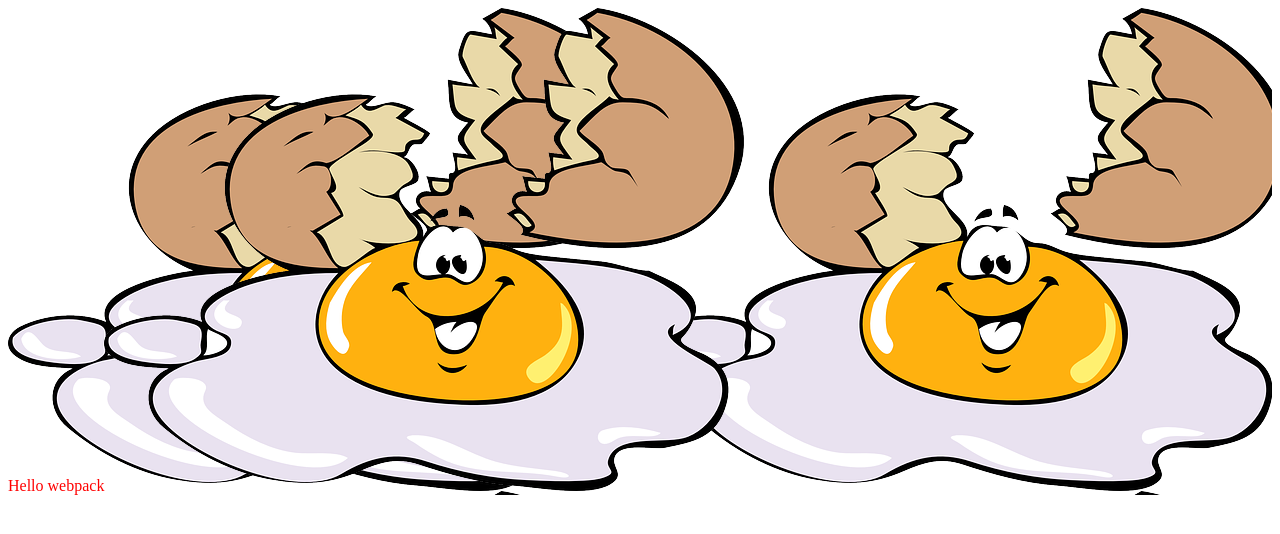
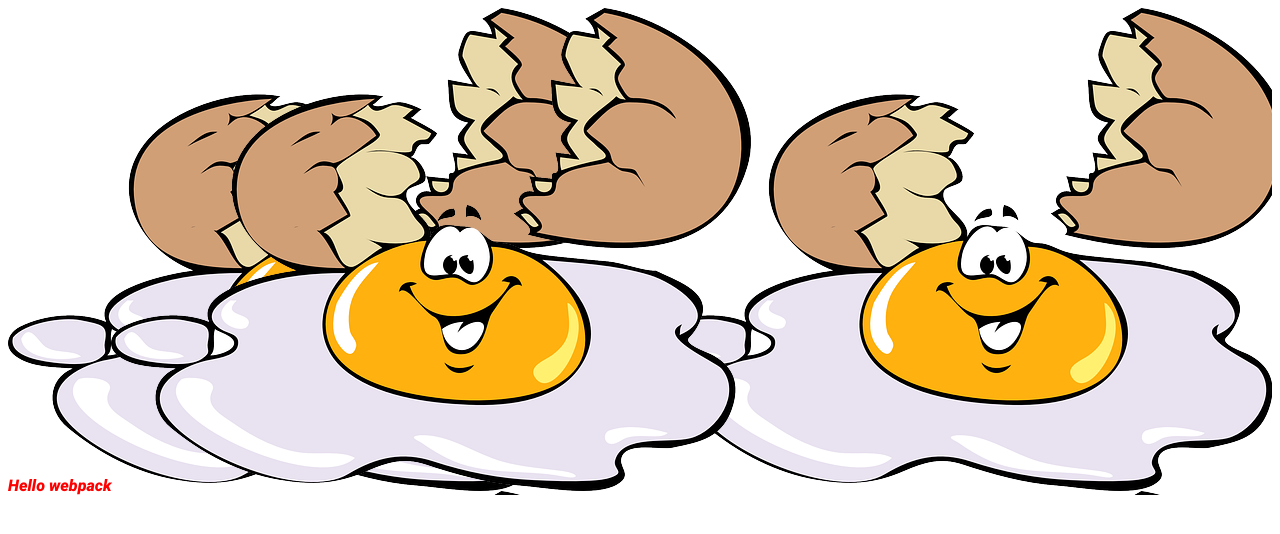
Before and after one commit to GerrickB/webpack-test, a website built with webpack: page dist/index.html in a window 1280 px wide. Built offline with Linux system fonts and the light colour scheme.

Commit message:
Load and import fonts for bundling

```diff
--- a/src/style.css
+++ b/src/style.css
@@ -1,4 +1,21 @@
+@font-face {
+  font-family: 'MyFont';
+  src: url('./Roboto-Thin.ttf') format('truetype');
+  font-weight: normal;
+  font-style: normal;
+}
+
+@font-face {
+  font-family: 'MyFont';
+  src: url('./Roboto-BlackItalic.ttf') format('truetype');
+  font-weight: 900;
+  font-style: italic;
+}
+
 .hello {
   color: red;
+  font-family: 'MyFont';
   background: url('./icon.png');
+  font-weight: 900;
+  font-style: italic;
 }
--- a/webpack.config.js
+++ b/webpack.config.js
@@ -17,6 +17,10 @@ module.exports = {
         test: /\.(png|svg|jpg|jpeg|gif)$/i,
         type: 'asset/resource',
       },
+      {
+        test: /\.(woff|woff2|eot|ttf|otf)$/i,
+        type: 'asset/resource',
+      }
     ],
   },
 };
```
Also changed, not shown: dist/a732a12eb07742232407.ttf (added), dist/bundle.js, dist/fd62a10743bd89a3d97c.ttf (added), src/Roboto-BlackItalic.ttf (added), src/Roboto-Thin.ttf (added).
